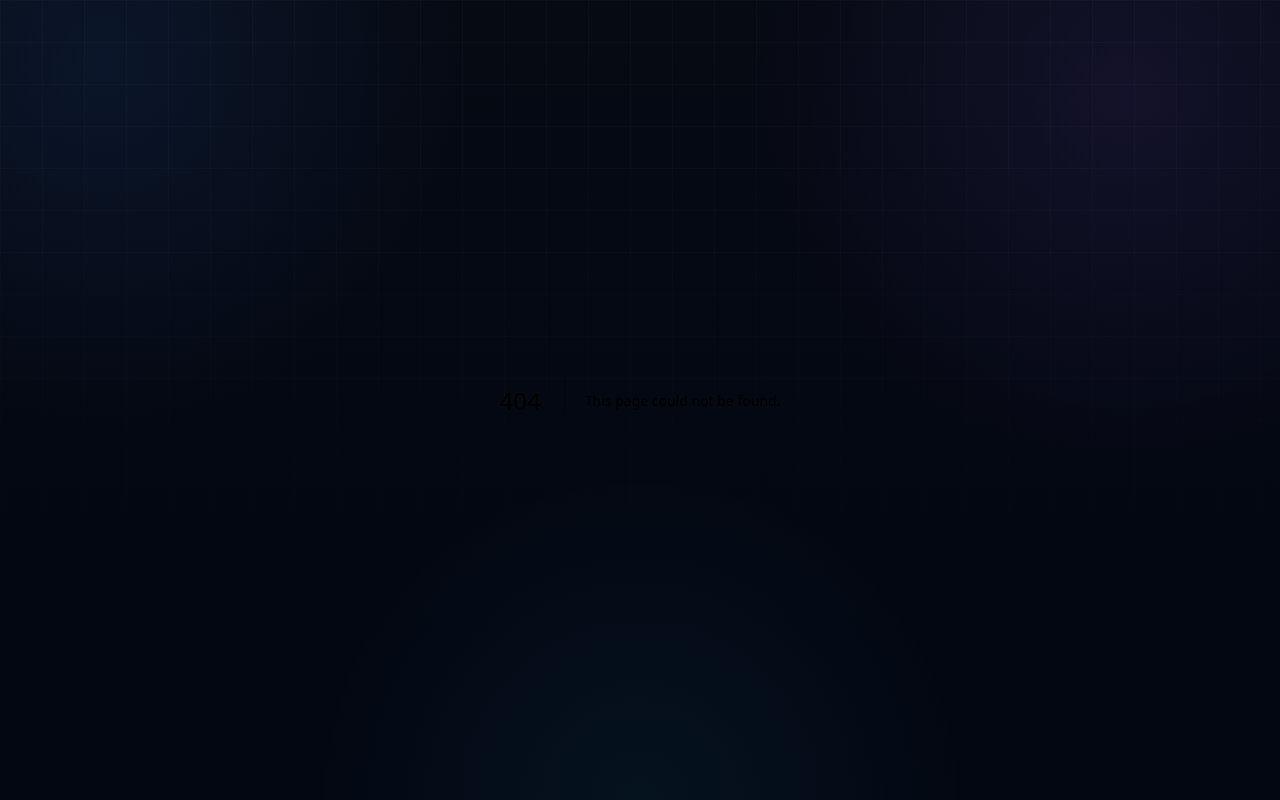
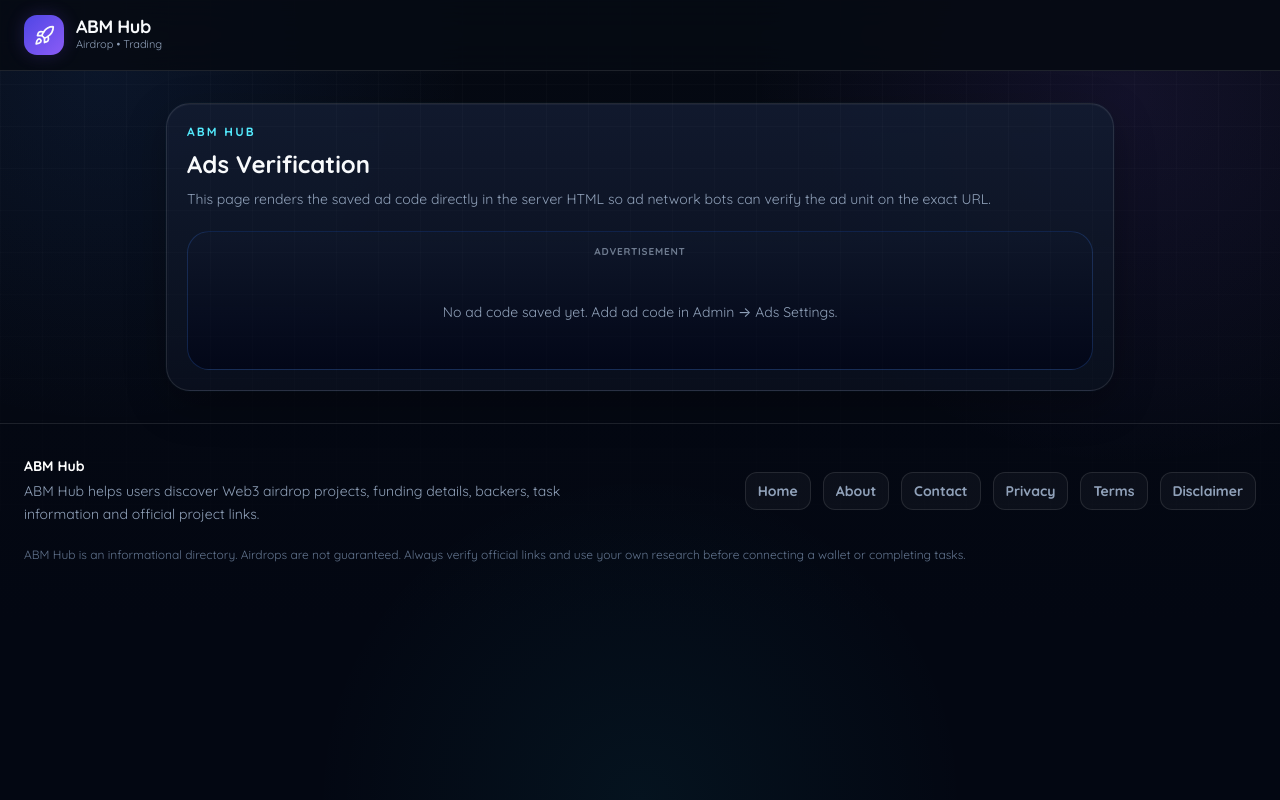
Before and after one commit to MeniyaAnilX/ABMHub, a Next.js app: page /ads-verify in a window 1280 px wide. Before the commit this address had no page. Built offline with nearby package versions, Linux system fonts and the light colour scheme; no server answers; the database is empty.

Commit message:
ABMHub update 29-06-2026 12:41:35.44

```diff
--- a/package.json
+++ b/package.json
@@ -1,6 +1,6 @@
 {
   "name": "abmhub",
-  "version": "1.0.69",
+  "version": "1.0.70",
   "private": true,
   "scripts": {
     "dev": "next dev --turbopack",
--- /dev/null
+++ b/src/app/ads-verify/page.tsx
@@ -0,0 +1,40 @@
+import type { Metadata } from "next";
+import { Header } from "@/components/Header";
+import { Footer } from "@/components/Footer";
+import { ServerAdSlot } from "@/components/ServerAdSlot";
+import { getAdSettings } from "@/lib/adsServer";
+
+export const dynamic = "force-dynamic";
+export const revalidate = 0;
+
+export const metadata: Metadata = {
+  title: "Ads Verification | ABM Hub",
+  description: "ABM Hub advertising verification page.",
+  robots: {
+    index: false,
+    follow: false,
+  },
+};
+
+export default async function AdsVerifyPage() {
+  const ads = await getAdSettings();
+  const mainCode = ads.home_top_code || ads.home_middle_code || ads.detail_top_code || ads.detail_bottom_code || ads.footer_code || "";
+
+  return (
+    <main className="min-h-screen">
+      <Header />
+      <section className="mx-auto w-full max-w-[980px] px-4 py-8">
+        <div className="glass rounded-[24px] p-5">
+          <p className="mb-2 text-xs font-extrabold uppercase tracking-[.18em] text-cyan-300">ABM Hub</p>
+          <h1 className="mb-2 text-2xl font-extrabold">Ads Verification</h1>
+          <p className="mb-5 text-sm leading-relaxed text-slate-400">
+            This page renders the saved ad code directly in the server HTML so ad network bots can verify the ad unit on the exact URL.
+          </p>
+
+          <ServerAdSlot code={mainCode} label="Advertisement" slotId="aads-verification" />
+        </div>
+      </section>
+      <Footer />
+    </main>
+  );
+}
--- a/src/components/AdSlot.tsx
+++ b/src/components/AdSlot.tsx
@@ -10,21 +10,23 @@ type AdSlotProps = {
   className?: string;
 };
 
+/**
+ * Server/initial HTML friendly ad renderer.
+ *
+ * Important for A-ADS verification:
+ * - The iframe/script code must be present in the page HTML, not only injected after React useEffect.
+ * - Bots may check the static HTML of the exact URL.
+ *
+ * The same code is rendered with dangerouslySetInnerHTML for initial markup,
+ * then scripts are re-mounted after hydration so script-based networks still run.
+ */
 export function AdSlot({ code, enabled = true, label = "Advertisement", slotId = "ad", className = "" }: AdSlotProps) {
   const containerRef = useRef<HTMLDivElement | null>(null);
   const cleanCode = useMemo(() => (code || "").trim(), [code]);
 
   useEffect(() => {
     const container = containerRef.current;
-    if (!container) return;
-
-    container.innerHTML = "";
-
-    if (!enabled || !cleanCode) return;
-
-    const template = document.createElement("template");
-    template.innerHTML = cleanCode;
-    container.appendChild(template.content.cloneNode(true));
+    if (!container || !enabled || !cleanCode) return;
 
     const scripts = Array.from(container.querySelectorAll("script"));
 
@@ -46,7 +48,11 @@ export function AdSlot({ code, enabled = true, label = "Advertisement", slotId =
   return (
     <aside className={`abm-ad-slot ${className}`} data-ad-slot={slotId}>
       <div className="abm-ad-label">{label}</div>
-      <div ref={containerRef} className="abm-ad-inner" />
+      <div
+        ref={containerRef}
+        className="abm-ad-inner"
+        dangerouslySetInnerHTML={{ __html: cleanCode }}
+      />
     </aside>
   );
 }
--- /dev/null
+++ b/src/components/ServerAdSlot.tsx
@@ -0,0 +1,28 @@
+type ServerAdSlotProps = {
+  code?: string | null;
+  label?: string;
+  slotId?: string;
+  className?: string;
+};
+
+export function ServerAdSlot({ code, label = "Advertisement", slotId = "server-ad", className = "" }: ServerAdSlotProps) {
+  const cleanCode = (code || "").trim();
+
+  if (!cleanCode) {
+    return (
+      <section className={`abm-ad-slot ${className}`} data-ad-slot={slotId}>
+        <div className="abm-ad-label">{label}</div>
+        <div className="abm-ad-inner text-center text-sm text-slate-400">
+          No ad code saved yet. Add ad code in Admin → Ads Settings.
+        </div>
+      </section>
+    );
+  }
+
+  return (
+    <section className={`abm-ad-slot ${className}`} data-ad-slot={slotId}>
+      <div className="abm-ad-label">{label}</div>
+      <div className="abm-ad-inner" dangerouslySetInnerHTML={{ __html: cleanCode }} />
+    </section>
+  );
+}
```
Also changed, not shown: ABMHub_v69_Vercel_NoLock_Install_Fix_README.txt, ABMHub_v70_AADS_Verification_Fix_README.txt (added).
